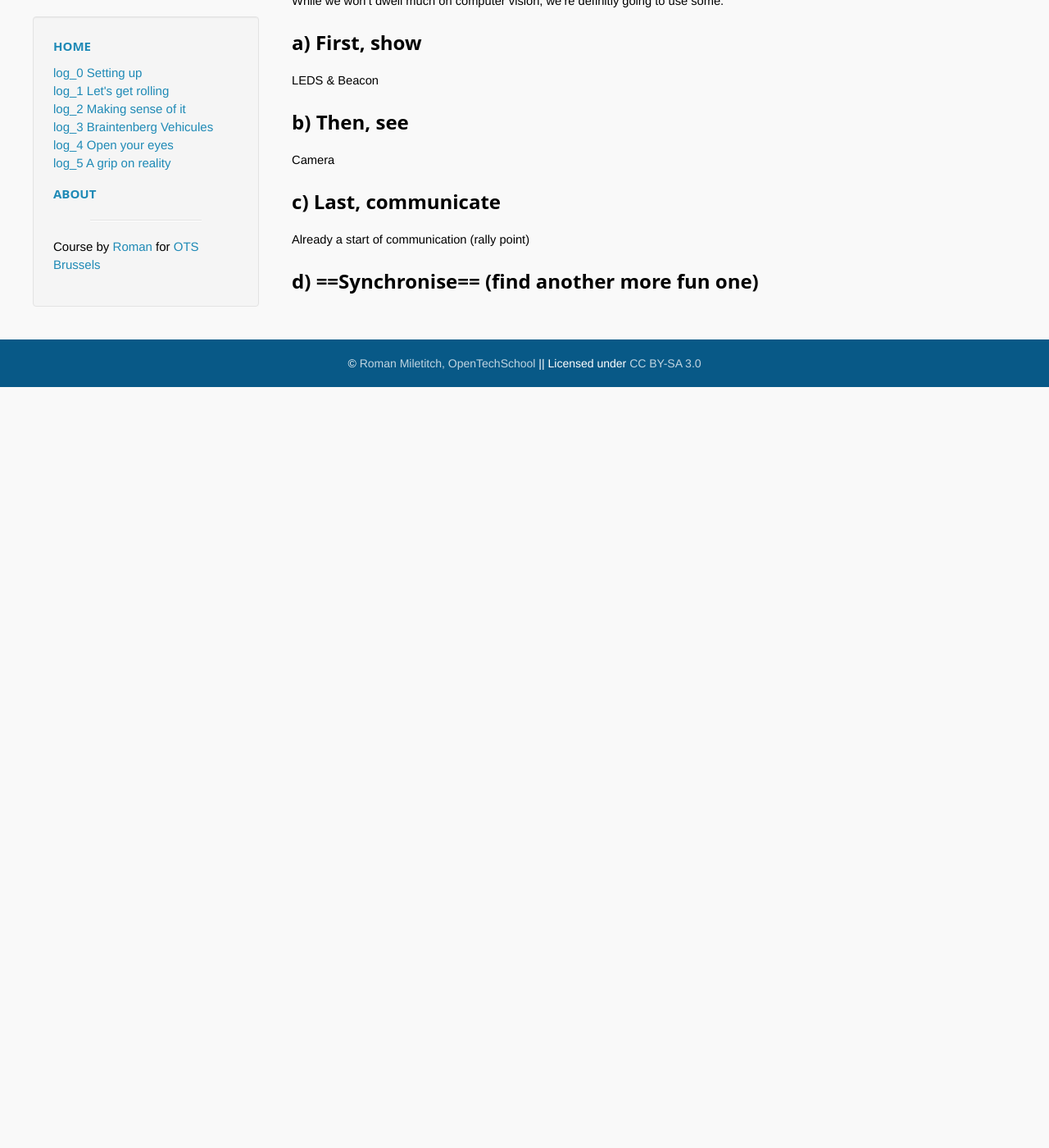
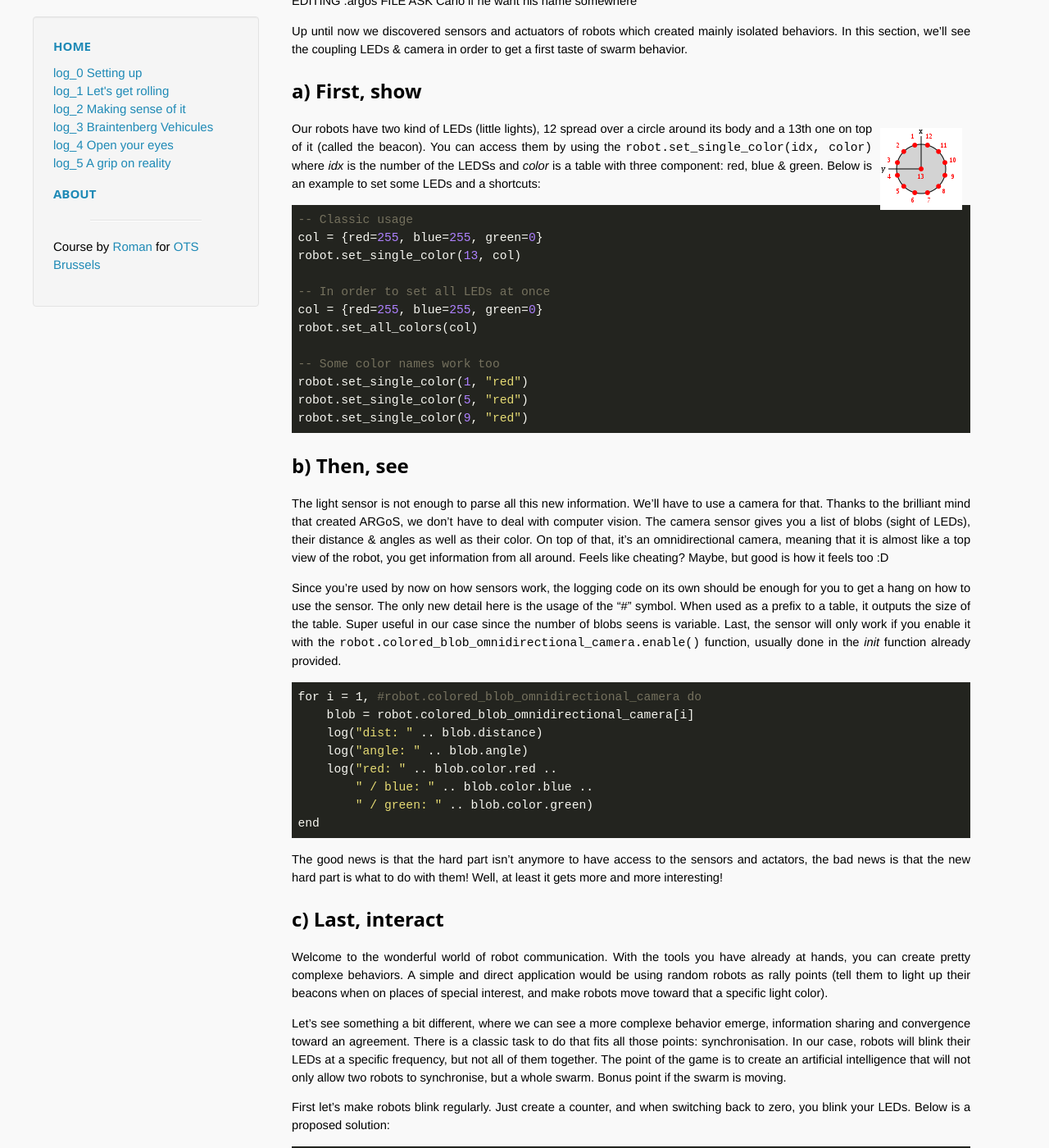
Before and after one commit to OpenTechSchool-Brussels/AI-for-robots-and-swarms, a Jekyll site: the page built from Open-your-eyes.markdown, in a window 1280 px wide and 1400 px high, scrolled down 190 px. Shown: the whole window at 82% size. Built offline with Jekyll 4.4.1, drawn with Linux system fonts in a browser that asks for light colours; Markdown is read by kramdown in place of the engine named in the settings; before the commit the page ends 900 px from its top, so only the background shows below that; some of the changed text lies outside the part shown.

Commit message:
Update Open-your-eyes.markdown

````diff
--- a/Open-your-eyes.markdown
+++ b/Open-your-eyes.markdown
@@ -2,18 +2,61 @@
 layout: default
 title:  "Open your eyes"
 num: 4
-
 ---
 
-While we won't dwell much on computer vision, we're definitly going to use some.
+EDITING .argos FILE
+ASK Carlo if he want his name somewhere
+
+Up until now we discovered sensors and actuators of robots which created mainly isolated behaviors. In this section, we'll see the coupling LEDs & camera in order to get a first taste of swarm behavior.
 
 ##a) First, show
-LEDS & Beacon
+
+<img src="./assets/robot_leds.png" alt="leds actuator" style="float:right; margin:10px;">
+
+Our robots have two kind of LEDs (little lights), 12 spread over a circle around its body and a 13th one on top of it (called the beacon). You can access them by using the `robot.set_single_color(idx, color)` where *idx* is the number of the LEDSs and *color* is a table with three component: red, blue & green. Below is an example to set some LEDs and a shortcuts:
+
+```lua
+-- Classic usage
+col = {red=255, blue=255, green=0}
+robot.set_single_color(13, col)
+
+-- In order to set all LEDs at once
+col = {red=255, blue=255, green=0}
+robot.set_all_colors(col)
+
+-- Some color names work too
+robot.set_single_color(1, "red")
+robot.set_single_color(5, "red")
+robot.set_single_color(9, "red")
+```
 
 ##b) Then, see
-Camera
+The light sensor is not enough to parse all this new information. We'll have to use a camera for that. Thanks to the brilliant mind that created ARGoS, we don't have to deal with computer vision. The camera sensor gives you a list of blobs (sight of LEDs), their distance & angles as well as their color. On top of that, it's an omnidirectional camera, meaning that it is almost like a top view of the robot, you get information from all around. Feels like cheating? Maybe, but good is how it feels too :D
 
-##c) Last, communicate
-Already a start of communication (rally point)
+Since you're used by now on how sensors work, the logging code on its own should be enough for you to get a hang on how to use the sensor. The only new detail here is the usage of the "#" symbol. When used as a prefix to a table, it outputs the size of the table. Super useful in our case since the number of blobs seens is variable. Last, the sensor will only work if you enable it with the `robot.colored_blob_omnidirectional_camera.enable()` function, usually done in the *init* function already provided.
 
-##d) ==Synchronise== (find another more fun one)
+```lua
+for i = 1, #robot.colored_blob_omnidirectional_camera do
+	blob = robot.colored_blob_omnidirectional_camera[i]
+	log("dist: " .. blob.distance)
+	log("angle: " .. blob.angle)
+	log("red: " .. blob.color.red ..
+	    " / blue: " .. blob.color.blue ..
+	    " / green: " .. blob.color.green)
+end
+```
+
+The good news is that the hard part isn't anymore to have access to the sensors and actators, the bad news is that the new hard part is what to do with them! Well, at least it gets more and more interesting!
+
+##c) Last, interact
+Welcome to the wonderful world of robot communication. With the tools you have already at hands, you can create pretty complexe behaviors. A simple and direct application would be using random robots as rally points (tell them to light up their beacons when on places of special interest, and make robots move toward that a specific light color).
+
+Let's see something a bit different, where we can see a more complexe behavior emerge, information sharing and convergence toward an agreement. There is a classic task to do that fits all those points: synchronisation. In our case, robots will blink their LEDs at a specific frequency, but not all of them together. The point of the game is to create an artificial intelligence that will not only allow two robots to synchronise, but a whole swarm. Bonus point if the swarm is moving.
+
+First let's make robots blink regularly. Just create a counter, and when switching back to zero, you blink your LEDs. Below is a proposed solution:
+
+```lua
+-- on top of the file, defined as global
+```
+
+##d) ==Beuuuuuu==
````
